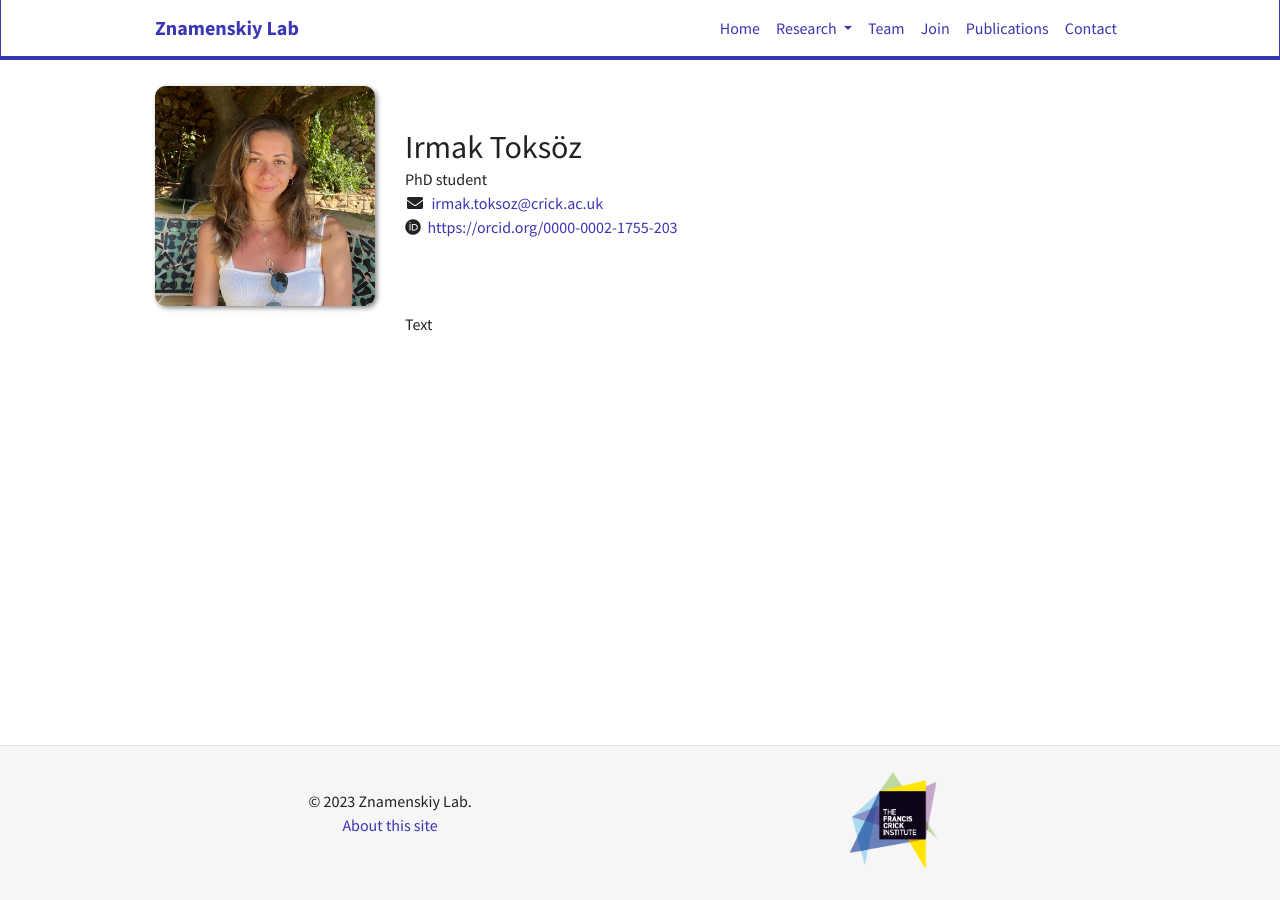
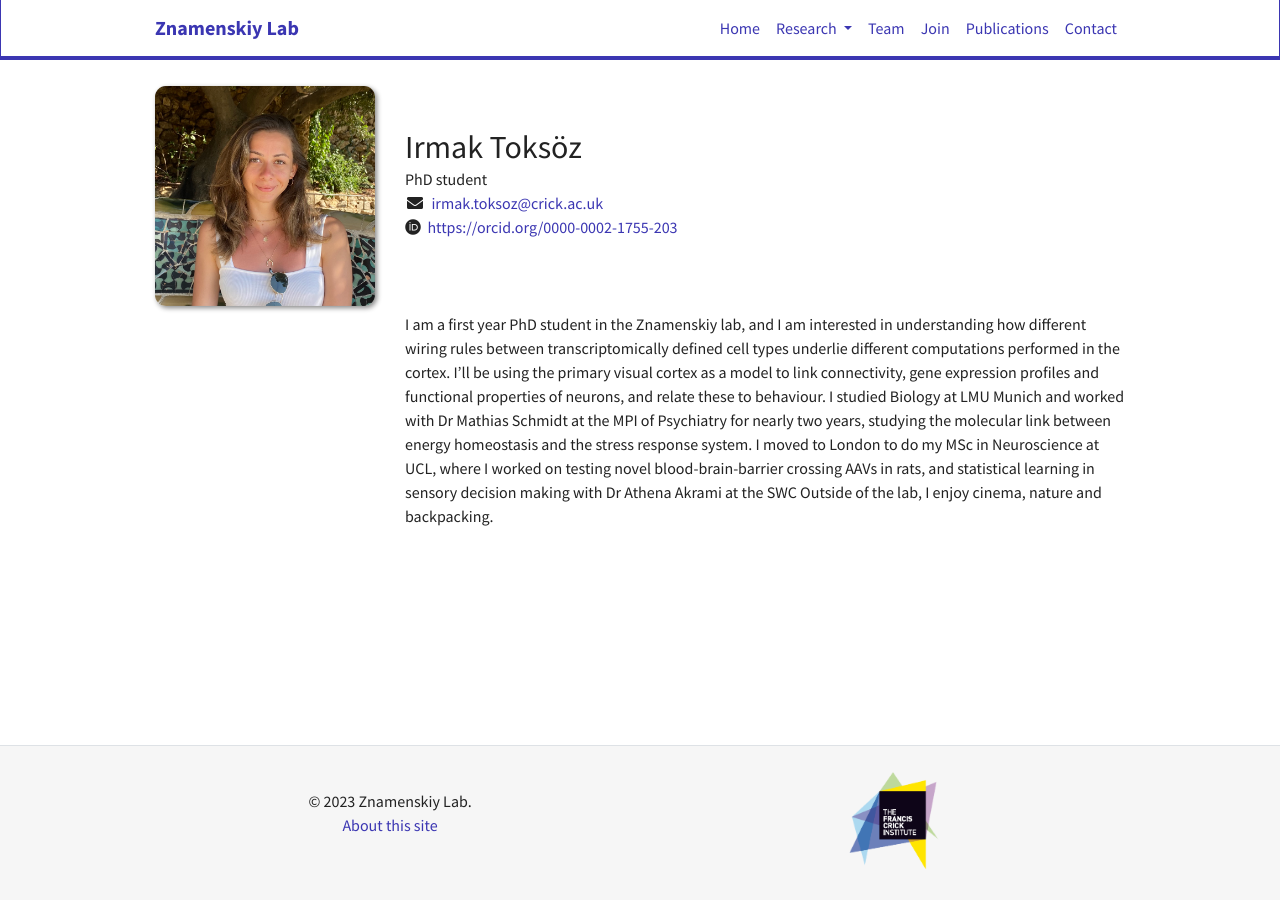
Before and after one commit to znamlab/znamlab.github.io, a Jekyll site: the page built from team/_posts/2024-10-01-irmak-toksoz.md, in a window 1280 px wide. Built offline with Jekyll 4.4.1, drawn with Linux system fonts in a browser that asks for light colours; nearby versions of some CDN libraries.

Commit message:
Update 2024-10-01-irmak-toksoz.md

```diff
--- a/team/_posts/2024-10-01-irmak-toksoz.md
+++ b/team/_posts/2024-10-01-irmak-toksoz.md
@@ -9,4 +9,6 @@ link_to_page: yes
 alumni: no
 ---
 
-Text
+I am a first year PhD student in the Znamenskiy lab, and I am interested in understanding how different wiring rules between transcriptomically defined cell types underlie different computations performed in the cortex. I’ll be using the primary visual cortex as a model to link connectivity, gene expression profiles and functional properties of neurons, and relate these to behaviour.
+I studied Biology at LMU Munich and worked with Dr Mathias Schmidt at the MPI of Psychiatry for nearly two years, studying the molecular link between energy homeostasis and the stress response system. I moved to London to do my MSc in Neuroscience at UCL, where I worked on testing novel blood-brain-barrier crossing AAVs in rats, and statistical learning in sensory decision making with Dr Athena Akrami at the SWC
+Outside of the lab, I enjoy cinema, nature and backpacking.
```
